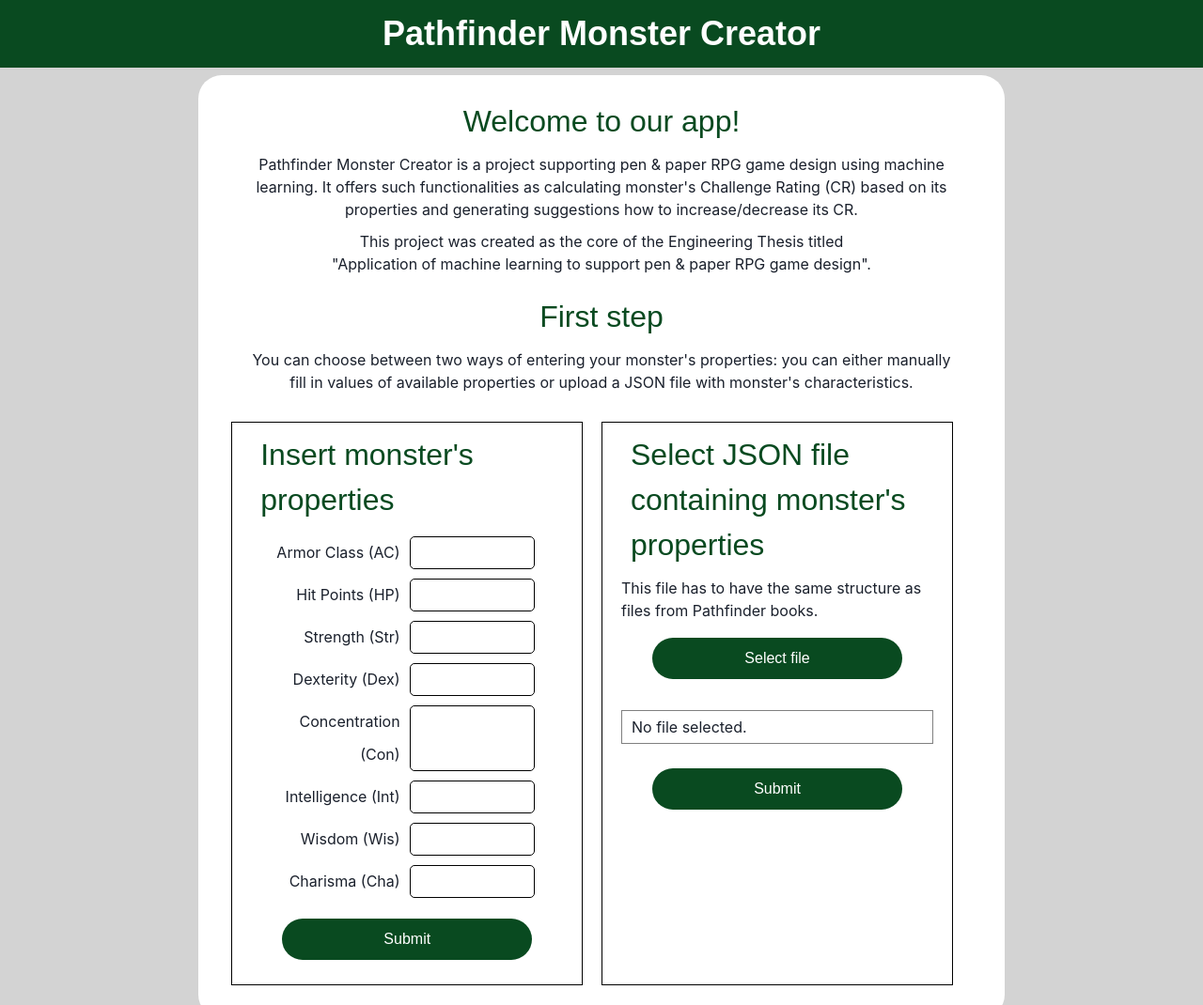
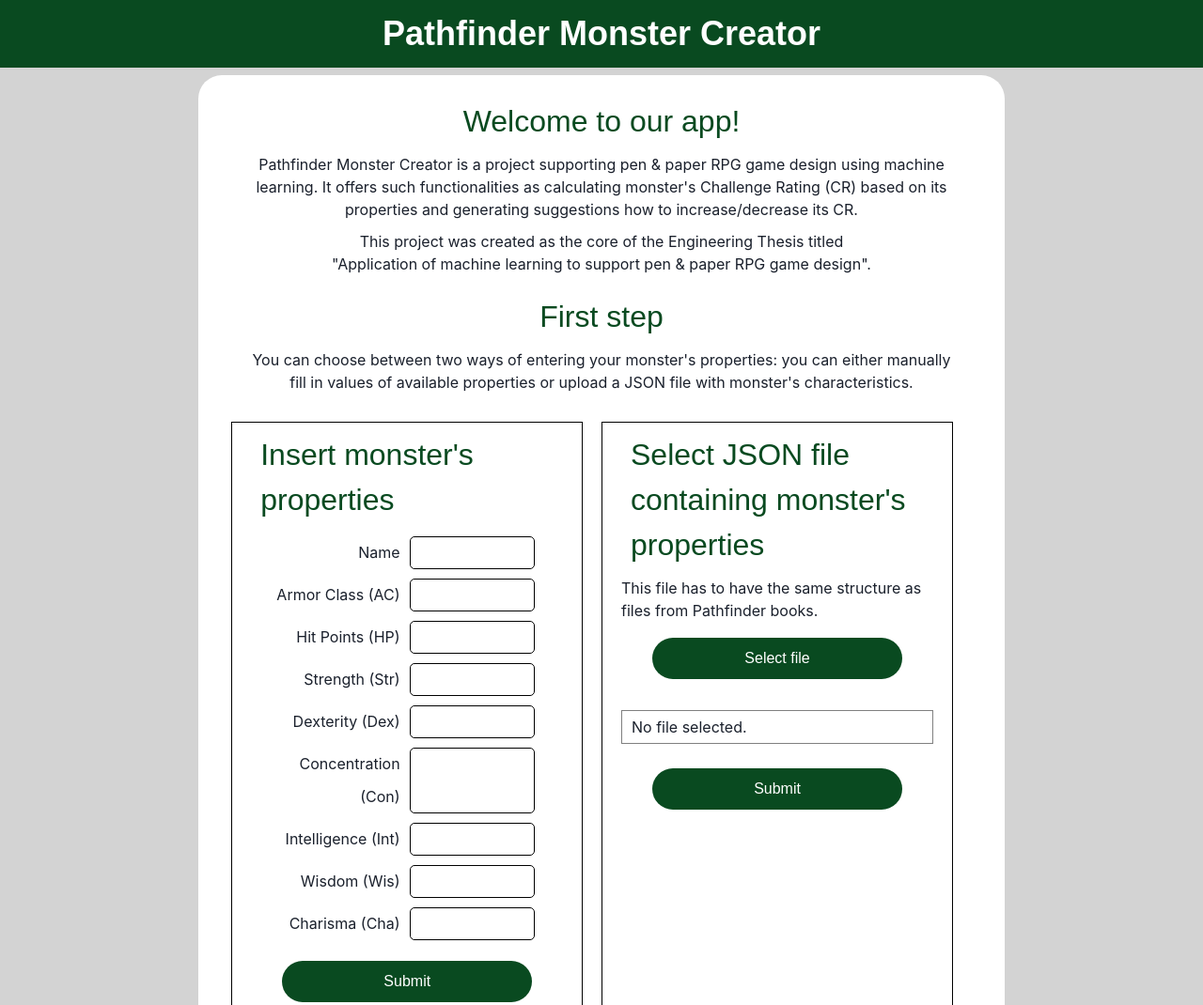
Before and after one commit to Paulina100/ML-for-TTRPG-game-design, a React app in the folder serving/frontend/: page / in a window 1280 px wide. Shown: the top 1070 px of the page at 94% size. Built offline with nearby package versions, Linux system fonts and the light colour scheme; a web font is replaced by a local one.

Commit message:
add monster's name to properties

```diff
--- a/serving/frontend/src/Components/FileForm.jsx
+++ b/serving/frontend/src/Components/FileForm.jsx
@@ -26,6 +26,7 @@
         const systemDict = fileDict.system;
         let resultDict = {};
         try {
+            resultDict["name"] = fileDict.name;
             systemProperties.forEach((subproperties, property) => {
                 const valuesKey = propertiesValuesKey.get(property);
                 for (let subproperty of subproperties) {
--- a/serving/frontend/src/Components/Forms.jsx
+++ b/serving/frontend/src/Components/Forms.jsx
@@ -14,13 +14,13 @@
 }
 
 const Forms = () => {
-    const [monsterProperties, setMonsterProperties] = useState(null);
+    const [monsterProperties, setMonsterProperties] = useState({});
 
     return (
         <div>
             { renderCaption() }
             <div id="forms-grid">
-                { PropertiesForm(monsterProperties) }
+                { PropertiesForm(monsterProperties, setMonsterProperties) }
                 { FileForm(setMonsterProperties) }
             </div>
         </div>
--- a/serving/frontend/src/Components/PropertiesForm.jsx
+++ b/serving/frontend/src/Components/PropertiesForm.jsx
@@ -20,18 +20,30 @@
     return (
         <div id="properties-form-row">
             <label htmlFor={propertyShort} id="properties-form-label">{property}</label>
-            <input id={propertyShort} name={propertyShort} type="number" required
+            <input id={propertyShort} name={propertyShort} type="text" required
                 onKeyDown={(event) => { validateInput(event); }}
                 defaultValue={(monsterProperties === null) ? "" :  monsterProperties[propertyShort]} />
         </div>
     );
 }
 
+function renderNameFormRow(monsterProperties) {
+    return (
+        <div id="properties-form-row">
+            <label htmlFor="name" id="properties-form-label">Name</label>
+            <input id="name" name="name" type="text" required
+                value={(monsterProperties === null) ? "" :  monsterProperties["name"]} />
+        </div>
+    );
+}
+
+const PropertiesForm = (monsterProperties, setMonsterProperties) => {
     function handleSubmit(e) {
         e.preventDefault();
 
         const formData = new FormData(e.target);
         const formJson = Object.fromEntries(formData.entries());
+        setMonsterProperties(formJson);
 
         fetch("http://localhost:8000/properties/upload", {
             method: "POST",
@@ -56,11 +68,11 @@
         });
     }
 
-const PropertiesForm = (monsterProperties) => {
     return (
         <div id="properties-form-container">
             {renderHeader("Insert monster's properties")}
             <form method="POST" onSubmit={handleSubmit} id="properties-form">
+                {renderNameFormRow(monsterProperties)}
                 {properties.map(value => renderPropertiesFormRow(value, monsterProperties))}
                 <button type="submit" id="submit-button">Submit</button>
             </form>
--- a/serving/frontend/src/style.css
+++ b/serving/frontend/src/style.css
@@ -120,7 +120,7 @@
     line-height: 35px;
 }
 
-input[type="number"] {
+input[type="text"] {
     border: 1px solid black;
     border-radius: 5px;
     padding: 0 10px 0 10px;
```
Also changed, not shown: 1 other file. Lines whose indentation alone changed are shown as unchanged.
